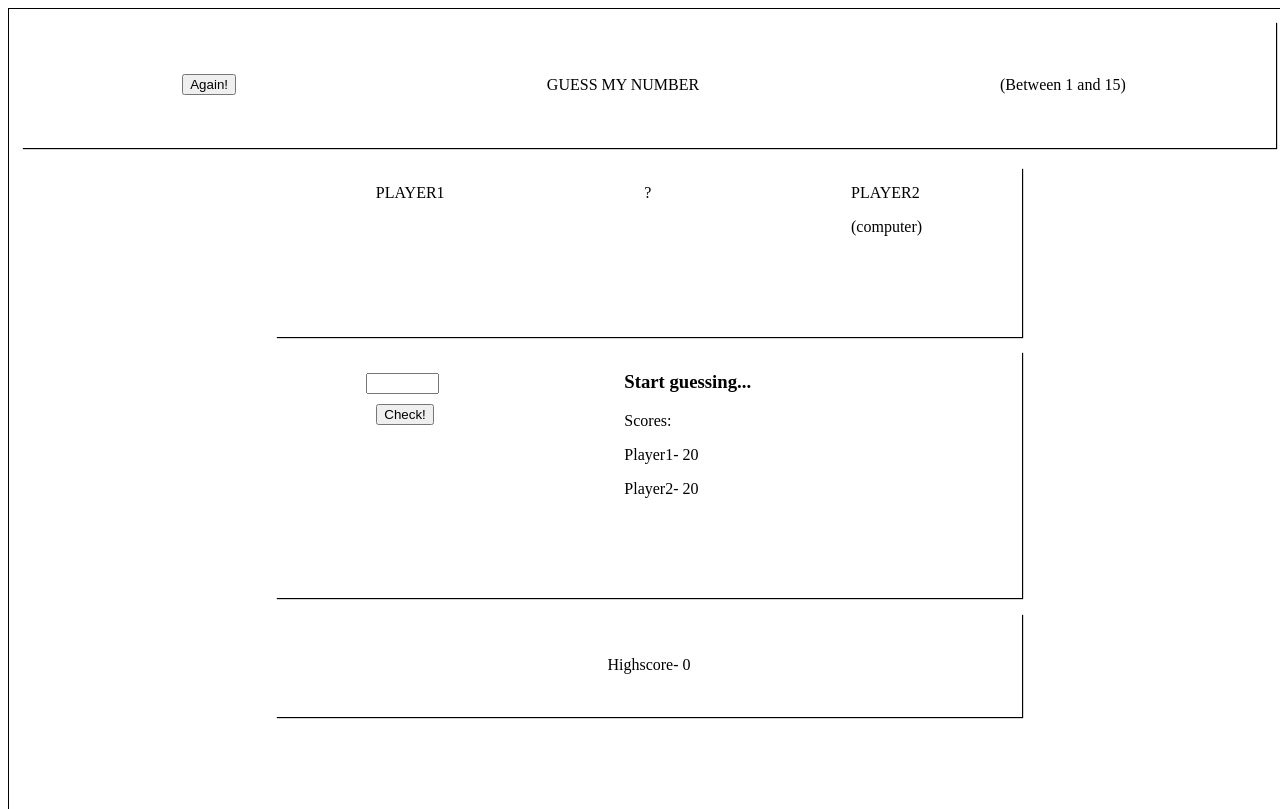
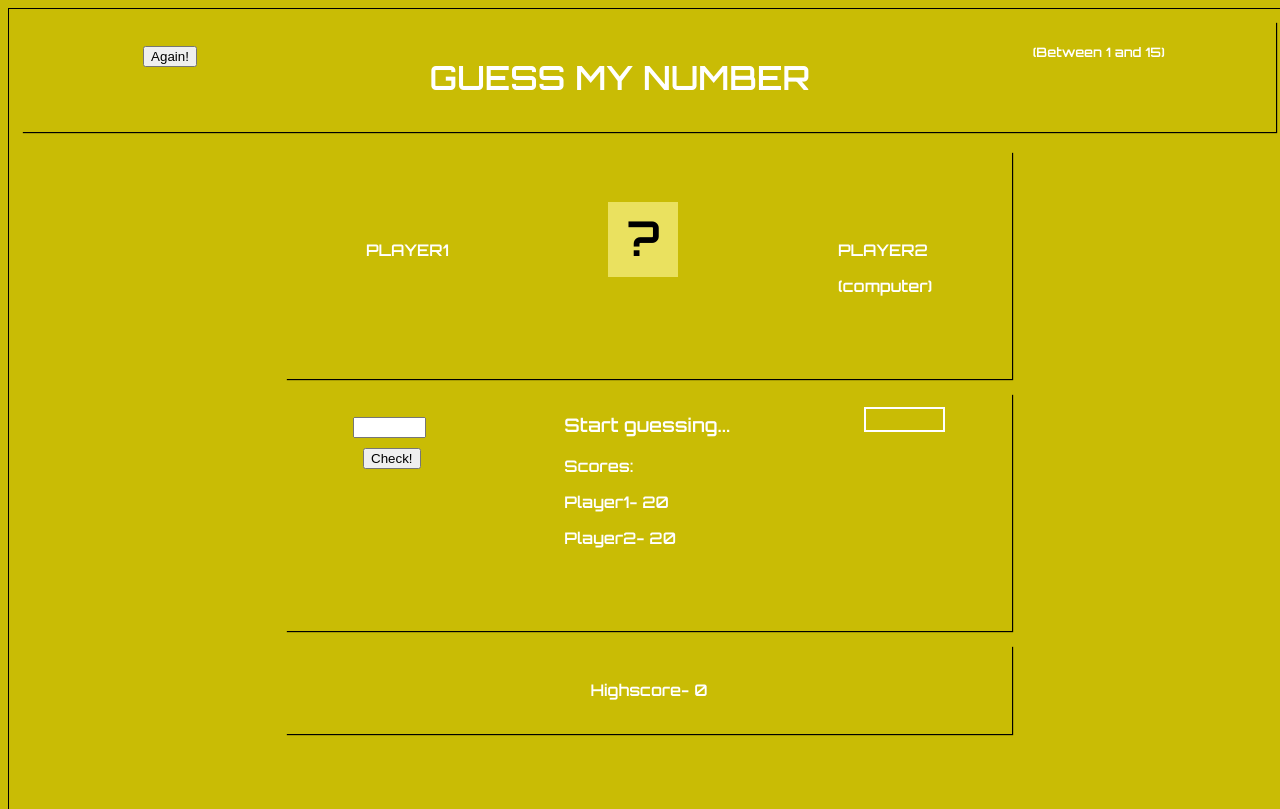
Before and after one commit to ShainAliiev/Guess_My_Number, a plain HTML site: page index.html in a window 1280 px wide. Shown: the top 809 px of the page. Drawn offline with Linux system fonts and the light colour scheme.

Commit message:
almost done

```diff
--- a/index.html
+++ b/index.html
@@ -10,9 +10,9 @@
   <body>
     <div class="bodyContainer">
       <div class="child" id="header">
-        <div id="header1stItem"> <button id="again">Again!</button> </div>
-        <div id="header2ndItem">GUESS MY NUMBER</div>
-        <div id="header3rdItem">(Between 1 and 15)</div>
+        <div id="header1stItem"> <button id="again" >Again!</button> </div>
+        <div id="title">GUESS MY NUMBER</div>
+        <div id="between">(Between 1 and 15)</div>
       </div>
       <div class="child" id="boxOne">
         <div id="boxOne1stItem"><p>PLAYER1</p>
--- a/index.js
+++ b/index.js
@@ -9,12 +9,23 @@ const pl2score = document.querySelector("#pl2score");
 const high = document.getElementById("high");
 const highscore = document.querySelector("#highscore");
 
+// add and remove classes
+const body = document.querySelector("body");
+
 //const div = document.createElement("div");
 
+let number = Math.floor(Math.random() * 5) + 1;
+console.log(number);
+
 again.addEventListener("click", function () {
-  const number = Math.floor(Math.random() * 5) + 1;
+  "";
+
+  let number = Math.floor(Math.random() * 5) + 1;
+
+  body.classList.remove("bg");
   question.textContent = "?";
   pl1score.textContent = "Player1-  20";
+  pl2score.textContent = "Player1-  20";
   input1.value = "";
   input2.textContent = "";
   console.log(number);
@@ -28,8 +39,9 @@ again.addEventListener("click", function () {
 
     if (Number(input1.value) === number) {
       question.textContent = number;
-      high.textContent = "Player1 Won!";
+      high.textContent = "Player1 Wins!";
       highscore.textContent = `High score-  ${i}`;
+      body.classList.add("bg");
     } else if (Number(input1.value) > number) {
       i--;
       high.textContent = "Too high!";
@@ -39,9 +51,10 @@ again.addEventListener("click", function () {
         let number2 = Math.floor(Math.random() * 5) + 1;
         input2.textContent = number2;
         if (number2 === number) {
-          high.textContent = "Player2 Won!";
+          high.textContent = "Player2 Wins!";
           highscore.textContent = `High score- ${i1}`;
           question.textContent = number;
+          body.classList.add("bg");
         } else if (number2 > number) {
           high.textContent = "Too high!";
           i1--;
@@ -60,9 +73,10 @@ again.addEventListener("click", function () {
         let number2 = Math.floor(Math.random() * 5) + 1;
         input2.textContent = number2;
         if (number2 === number) {
-          high.textContent = "Player2 Won!";
+          high.textContent = "Player2 Wins!";
           highscore.textContent = `High score- ${i1}`;
           question.textContent = number;
+          body.classList.add("bg");
         } else if (number2 > number) {
           high.textContent = "Too high!";
           i1--;
--- a/style.css
+++ b/style.css
@@ -1,8 +1,47 @@
+/* @import url("https://fonts.googleapis.com/css2?family=Orbitron&display=swap"); */
+/* @import url("https://fonts.googleapis.com/css2?family=Orbitron:wght@500&display=swap"); */
+@import url("https://fonts.googleapis.com/css2?family=Orbitron:wght@600&display=swap");
+
+body {
+  background-color: #c9bc05;
+  font-family: Orbitron;
+  color: white;
+}
+
+#title {
+  font-size: 25pt;
+  font-weight: 500;
+  text-align: center;
+  color: white;
+}
+
+#again {
+  margin-top: -30px;
+}
+
+#between {
+  font-size: small;
+  /* margin-right: -240px; */
+  margin-top: -50px;
+}
+
+#question {
+  padding-top: 5px;
+  margin-top: 50px;
+  font-size: 36pt;
+  text-align: center;
+  background-color: #eae15f;
+  height: 70px;
+  width: 70px;
+  color: black;
+}
+
 .bodyContainer {
   border: 1px solid black;
   width: 100vw;
   height: 100vh;
   display: grid;
+  /* grid-column-gap: 400px; */
   grid-template-areas:
     "header header header header header"
     "empty1 ad1 ad1 ad1 empty4"
@@ -61,3 +100,15 @@ button {
   width: 65px;
   text-align: center;
 }
+
+#input2 {
+  border: 2px solid white;
+  width: 77px;
+  height: 21px;
+
+  text-align: center;
+}
+
+.bg {
+  background-color: #4256e9;
+}
```
